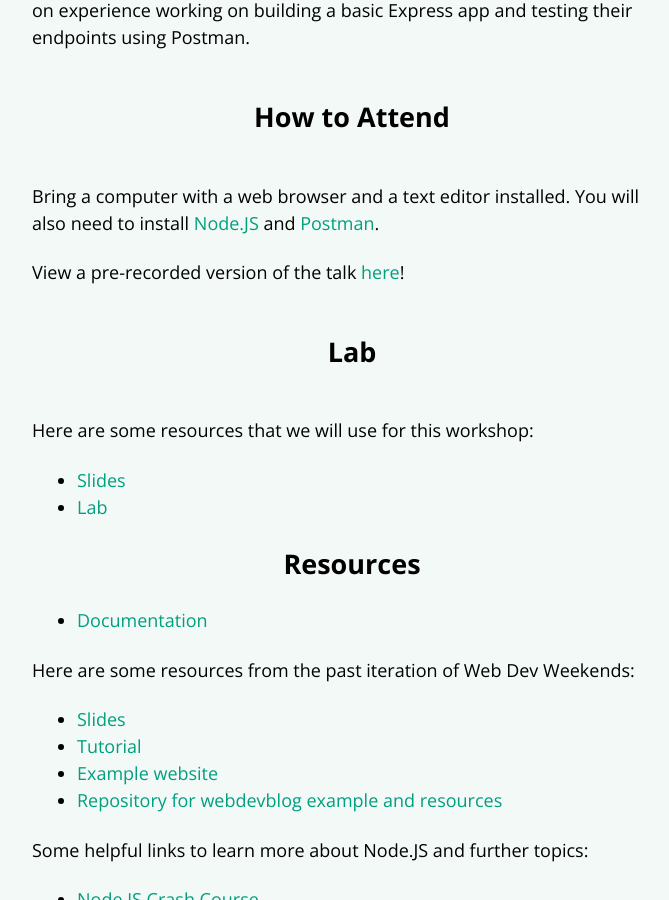
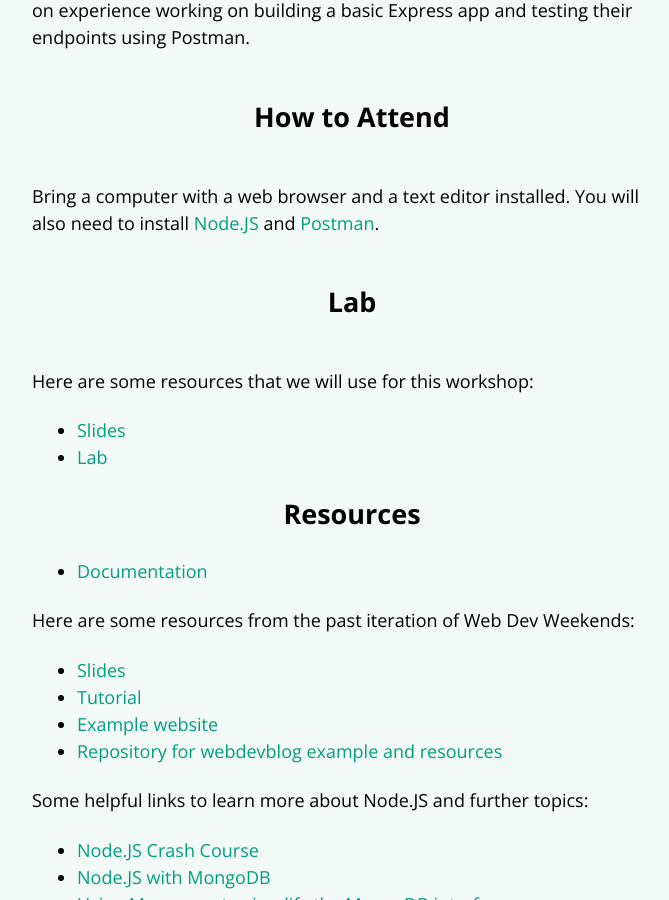
Before and after one commit to ScottyLabs/crashcourse, a Jekyll site: the page built from _talks/express.md, in a window 1280 px wide and 900 px high, scrolled down 1043 px. Shown: the whole window, without its empty margins (288-957 px from the left). Built offline with Jekyll 4.4.1, drawn with Linux system fonts in a browser that asks for light colours; nearby versions of some CDN libraries.

Commit message:
Updated link to Express slides

```diff
--- a/_talks/express.md
+++ b/_talks/express.md
@@ -22,13 +22,11 @@
 Bring a computer with a web browser and a text editor installed. You will also need to install [Node.JS](https://nodejs.org/en/download/) and [Postman](https://www.postman.com/downloads/).
 <div class="zoom"></div>
 
-View a pre-recorded version of the talk [here](https://drive.google.com/file/d/1JNXcmyza46aO8Z-_fFZYDVz--jNVu9eb/view?usp=sharing)!
-
 ## Lab
 
 Here are some resources that we will use for this workshop:
 
-- [Slides](https://docs.google.com/presentation/d/1Kh3_Rgl8qb00nRrPG_Dki8gN8E27KeWd7hDl4ugmFro/edit?usp=sharing)
+- [Slides](https://docs.google.com/presentation/d/1rkReVnLbUYcIVF0Wp6Qy1LgBB_q44gsj/edit?usp=sharing&ouid=103424869091921198212&rtpof=true&sd=true)
 - [Lab](https://github.com/ScottyLabs/wdw-node/blob/master/lab.md)
 
 ## Resources
```
